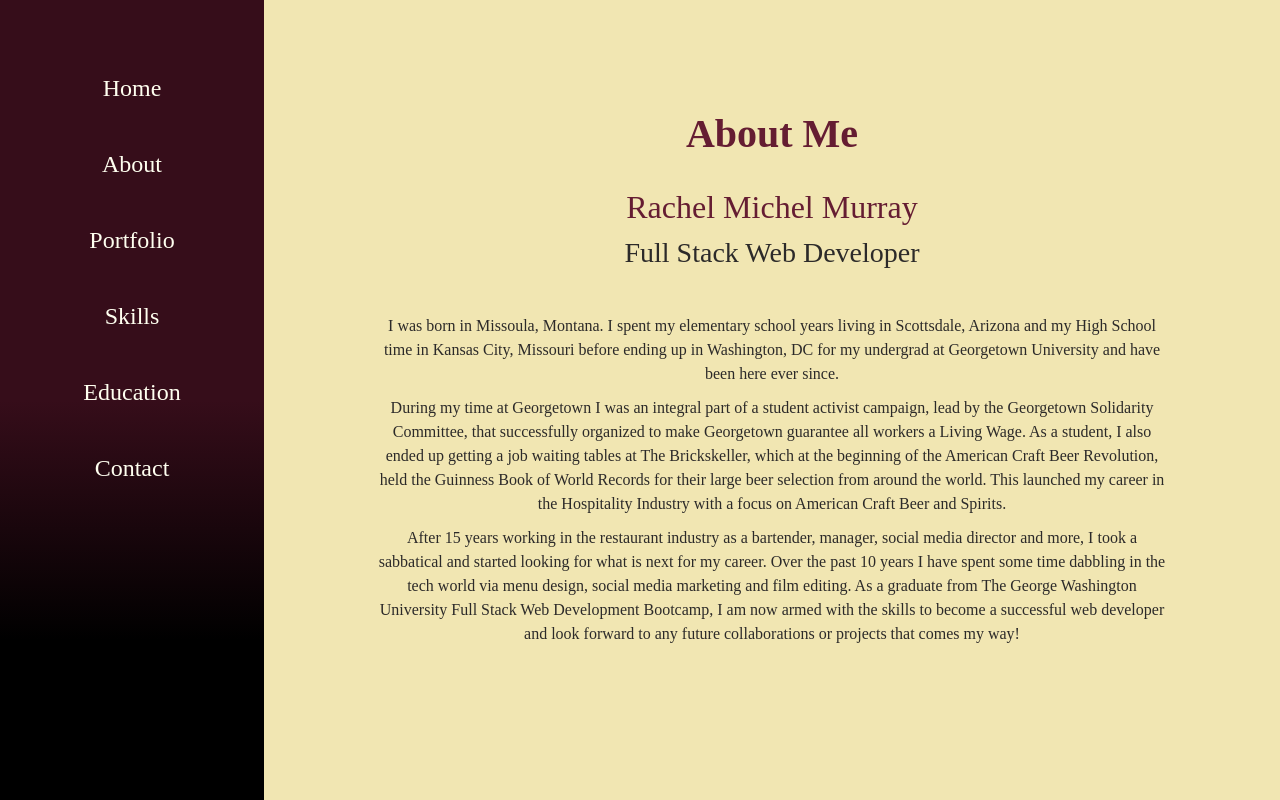
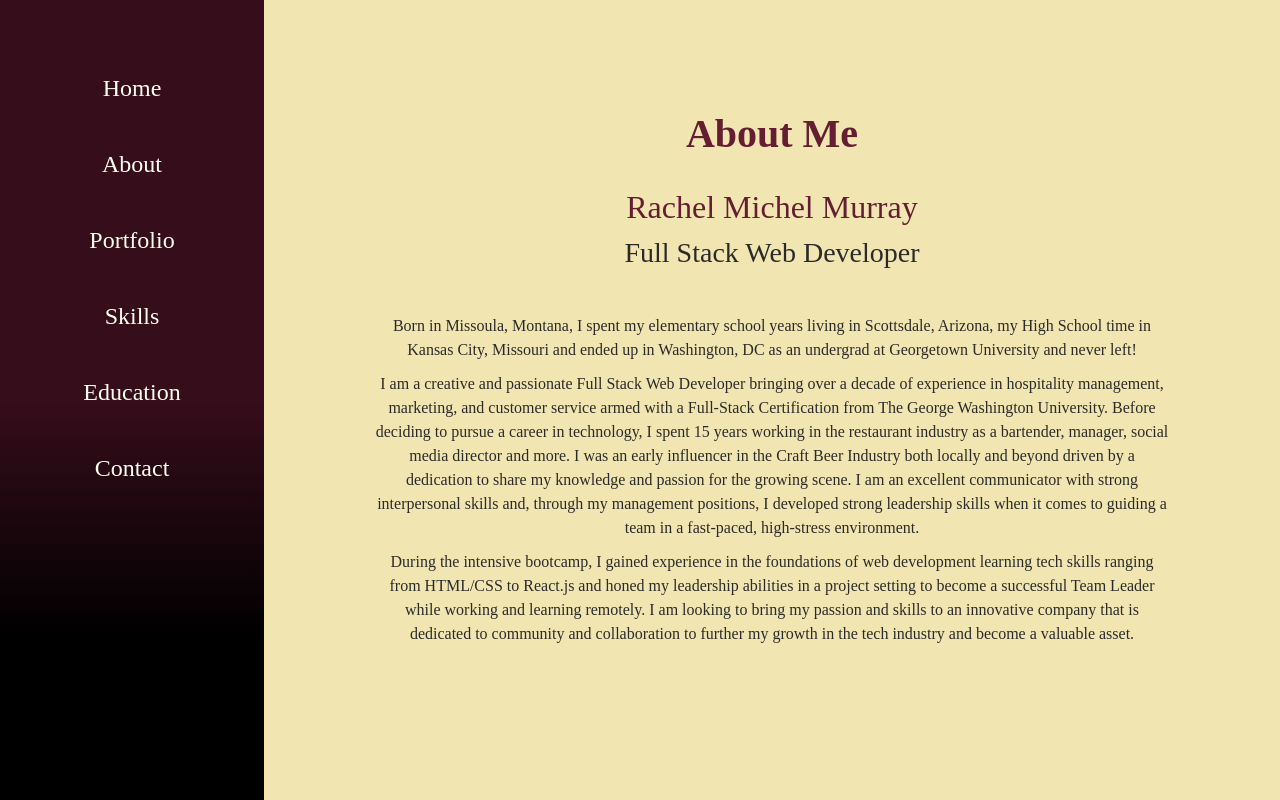
Before and after one commit to dcbeergoddess/portfolio_website_reactjs, a React (Create React App) app: page /about in a window 1280 px wide. Built offline with nearby package versions, Linux system fonts and the light colour scheme; a web font is replaced by a local one.

Commit message:
commitig changes before heroku push

```diff
--- a/src/App.css
+++ b/src/App.css
@@ -140,6 +140,7 @@ p {
   border: 0px solid #651d32;
   color: #2c2a29;
   display: flex;
+  justify-content: center;
   margin: 30px 0px 30px 0px;
 }
 
@@ -164,6 +165,7 @@ p {
   display: column;
   font-size: 20px;
 }
+
 
 .card {
   background: ivory;
@@ -228,6 +230,9 @@ p {
   .App {
     flex-direction: column;
   }
+  .card {
+    flex-direction: column;
+  }
   .sidebar {
     padding: 30px;
     background: rgb(54, 13, 26);
--- a/src/components/Flex.js
+++ b/src/components/Flex.js
@@ -10,7 +10,7 @@ export const Flex = props => (
       flexGrow: props.flexGrow || 0,
       flexBasis: props.flexBasis || "auto",
       flexShrink: props.flexShrink || 1,
-      flexWrap: props.flexWrap || "nowrap",
+      flexWrap: props.flexWrap || "wrap",
       flex: props.flex || "0 1 auto",
       alignItems: props.alignItems || "stretch",
       margin: props.margin || "0",
--- a/src/pages/About.js
+++ b/src/pages/About.js
@@ -11,10 +11,9 @@ class About extends Component {
         <h3> Full Stack Web Developer</h3>
         <br></br>
 
-        <p>I was born in Missoula, Montana. I spent my elementary school
-        years living in Scottsdale, Arizona and my High School time in Kansas City, Missouri before ending up in Washington, DC for my undergrad at Georgetown University and have been here ever since.</p>
-        <p>During my time at Georgetown I was an integral part of a student activist campaign, lead by the Georgetown Solidarity Committee, that successfully organized to make Georgetown guarantee all workers a Living Wage. As a student, I also ended up getting a job waiting tables at The Brickskeller, which at the beginning of the American Craft Beer Revolution, held the Guinness Book of World Records for their large beer selection from around the world. This launched my career in the Hospitality Industry with a focus on American Craft Beer and Spirits.</p>
-        <p>After 15 years working in the restaurant industry as a bartender, manager, social media director and more, I took a sabbatical and started looking for what is next for my career. Over the past 10 years I have spent some time dabbling in the tech world via menu design, social media marketing and film editing. As a graduate from The George Washington University Full Stack Web Development Bootcamp, I am now armed with the skills to become a successful web developer and look forward to any future collaborations or projects that comes my way! </p>
+        <p>Born in Missoula, Montana, I spent my elementary school years living in Scottsdale, Arizona, my High School time in Kansas City, Missouri and ended up in Washington, DC as an undergrad at Georgetown University and never left!</p>
+        <p> I am a creative and passionate Full Stack Web Developer bringing over a decade of experience in hospitality management, marketing, and customer service armed with a Full-Stack Certification from The George Washington University. Before deciding to pursue a career in technology, I spent 15 years working in the restaurant industry as a bartender, manager, social media director and more. I was an early influencer in the Craft Beer Industry both locally and beyond driven by a dedication to share my knowledge and passion for the growing scene. I am an excellent communicator with strong interpersonal skills and, through my management positions, I developed strong leadership skills when it comes to guiding a team in a fast-paced, high-stress environment.</p>
+        <p>During the intensive bootcamp, I gained experience in the foundations of web development learning tech skills ranging from HTML/CSS to React.js and honed my leadership abilities in a project setting to become a successful Team Leader while working and learning remotely. I am looking to bring my passion and skills to an innovative company that is dedicated to community and collaboration to further my growth in the tech industry and become a valuable asset. </p>
       </div>
     )
   }
--- a/src/pages/Home.js
+++ b/src/pages/Home.js
@@ -14,7 +14,7 @@ class Home extends Component {
 
         <img src={profilepic} className="profilepic" alt="rachel"></img>
 
-        <ReactTypingEffect className="typingeffect" text={[ 'Cheers!', 'i am a Web Developer', '...dedicated to collaboration', 'and skilled in the art of leadership']} speed={75} eraseDelay={700} style={{color: "#2C2A29"}} />
+        <ReactTypingEffect className="typingeffect" text={[ 'Cheers!', 'i am a Web Developer', 'dedicated to collaboration', 'skilled in the art of leadership']} speed={75} eraseDelay={700} style={{color: "#2C2A29"}} />
 
         <Social />
 
--- a/src/pages/Portfolio.js
+++ b/src/pages/Portfolio.js
@@ -2,10 +2,11 @@ import React, { Component } from 'react';
 import Projectcard from "../components/Projectcard";
 import { Flex } from "../components/Flex"
 import covidpic from '../img/covid_screenshot.png';
+import ofcpic from '../img/OFC_screenshot.png';
 
 class Portfolio extends Component {
 
-  render () {
+  render() {
 
     return (
 
@@ -14,13 +15,30 @@ class Portfolio extends Component {
         <Flex container display="flex" width="90%" margin="50px auto" flexDirection="row" justifyContent="space-between">
 
           <Projectcard
+            title="Organizing for Change"
+            image={ofcpic}
+            description="A MERN Stack application that creates a safe space in the technological world to promote local non-violent rallies and protests in DC inspired by  the Black Live Matter Movement."
+            techstack="React.js | React Bootstrap | Flexbox | Node | MongoDB | HTML | CSS | JavaScript | Heroku"
+            github="https://github.com/dcbeergoddess/OFC"
+            deploy="https://organizing-for-change.herokuapp.com/"
+          />
+
+          {/* <Projectcard
+            title="Team Profile Generator"
+            image={ofcpic}
+            description="Using JavaScript and Node Package Managers, this CLI application will serve as a tool that a manager of a software engineering team can use to generate a webpage to display their team's basic info. The info will allow the manger to have quick access to emails and GitHub profiles."
+            techstack="CLI | Javascript | NODE | inquirer.js | chalk.js | HTML | CSS"
+            github="https://github.com/dcbeergoddess/team_profile_generator"
+            deploy="https://dcbeergoddess.github.io/team_profile_generator/"
+          />
+          <Projectcard
             title="Covid Tracking DMV"
             image={covidpic}
-            description="Get detailed, up to date information regarding the Covid-19 pandemic on each state in the DMV area and provide an outlet to take a break and “Escape from Reality”."
+            description="Get detailed information regarding the Covid-19 pandemic on each state in the DMV area and provide an outlet to take a break and “Escape from Reality”."
             techstack="HTML | CSS | JavaScript | JQuery | API | Flexbox | moment.js | chart.js"
             github="https://github.com/dcbeergoddess/dmv_covid"
             deploy="https://dcbeergoddess.github.io/dmv_covid/index.html"
-          />
+          /> */}
 
 
         </Flex>
```
Also changed, not shown: src/img/OFC_screenshot.png (added).
